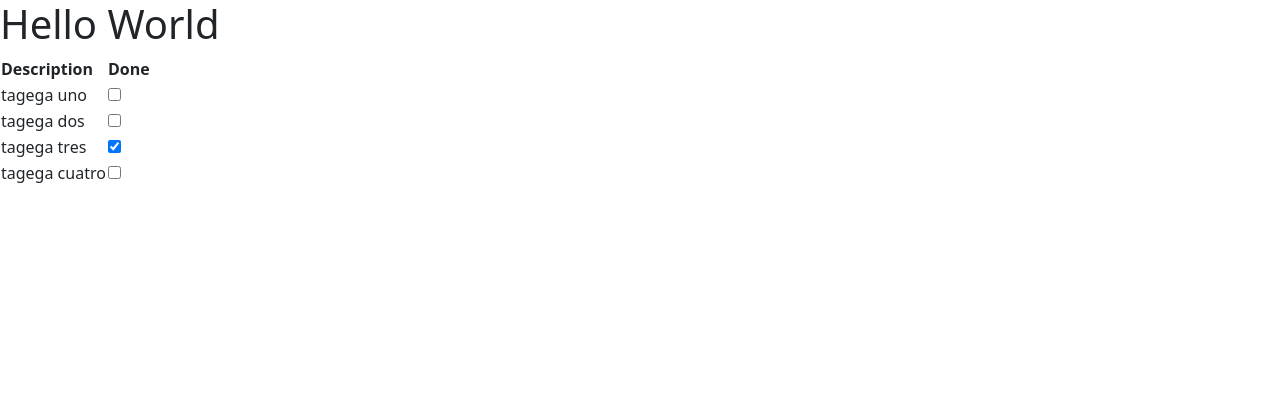
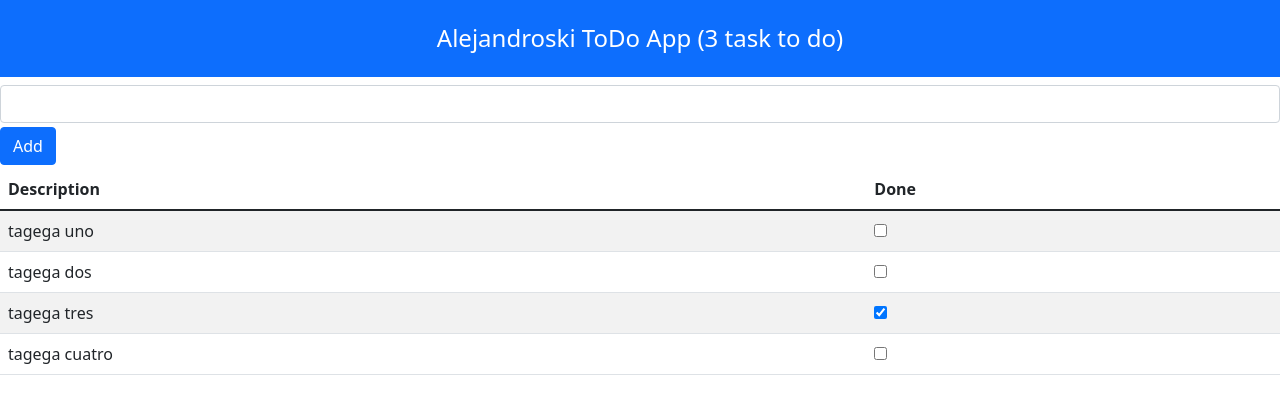
Before and after one commit to alearigth/todoapp, a React (Create React App) app: page / in a window 1280 px wide. Shown: the top 414 px of the page. Built offline with nearby package versions, Linux system fonts and the light colour scheme.

Commit message:
banner and creator

```diff
--- a/src/App.js
+++ b/src/App.js
@@ -1,5 +1,7 @@
 import React, {useState} from "react";
 import {TaskRow} from "./components/TaskRow";
+import {TaskBanner} from "./components/TaskBanner";
+import {TaskCreator} from "./components/TaskCreator";
 
 function App() {
 
@@ -11,6 +13,12 @@
     {name:"tagega cuatro", done: false}
   ]);
 
+  const createNewTask = taskName => {
+    if(!taskItems.find(t => t.name === taskName)) {
+      setTaskItems([...taskItems, {name:taskName, done:false}])
+    }
+  }
+
   const toggleTask = task =>
   setTaskItems(taskItems.map(t => (t.name === task.name ? {...t, done: !t.done}: t)))
 
@@ -20,8 +28,9 @@
 
   return (
     <div>
-      <h1>Hello World</h1>
-      <table>
+      <TaskBanner userName={userName} taskItems={taskItems}/>
+      <TaskCreator callback={createNewTask}/>
+      <table className="table table-striped table-border">
         <thead>
           <tr>
             <th>Description</th>
--- a/src/components/TaskBanner.js
+++ b/src/components/TaskBanner.js
@@ -0,0 +1,7 @@
+import React from "react";
+
+export const TaskBanner = props => (
+    <h4 className="bg-primary text-white text-center p-4">
+        {props.userName} ToDo App ({props.taskItems.filter(t => !t.done).length} task to do)
+    </h4>
+)
--- a/src/components/TaskCreator.js
+++ b/src/components/TaskCreator.js
@@ -0,0 +1,24 @@
+import React,  { useState } from "react";
+
+export const TaskCreator = props => {
+
+        const [newTaskName, setNewTaskName] = useState("");
+        const updateNewTaskValue = e => setNewTaskName (e.target.value);
+        const createNewTask = () => {
+            props.callback(newTaskName)
+            setNewTaskName("");
+        };
+
+        return (
+            <div className="my-1">
+                <input type="text"
+                       className="form-control"
+                       value={newTaskName}
+                       onChange={updateNewTaskValue}
+            />
+            <button className="btn btn-primary mt-1" onClick={createNewTask}>
+                Add
+            </button>
+            </div>
+        )
+}
```
